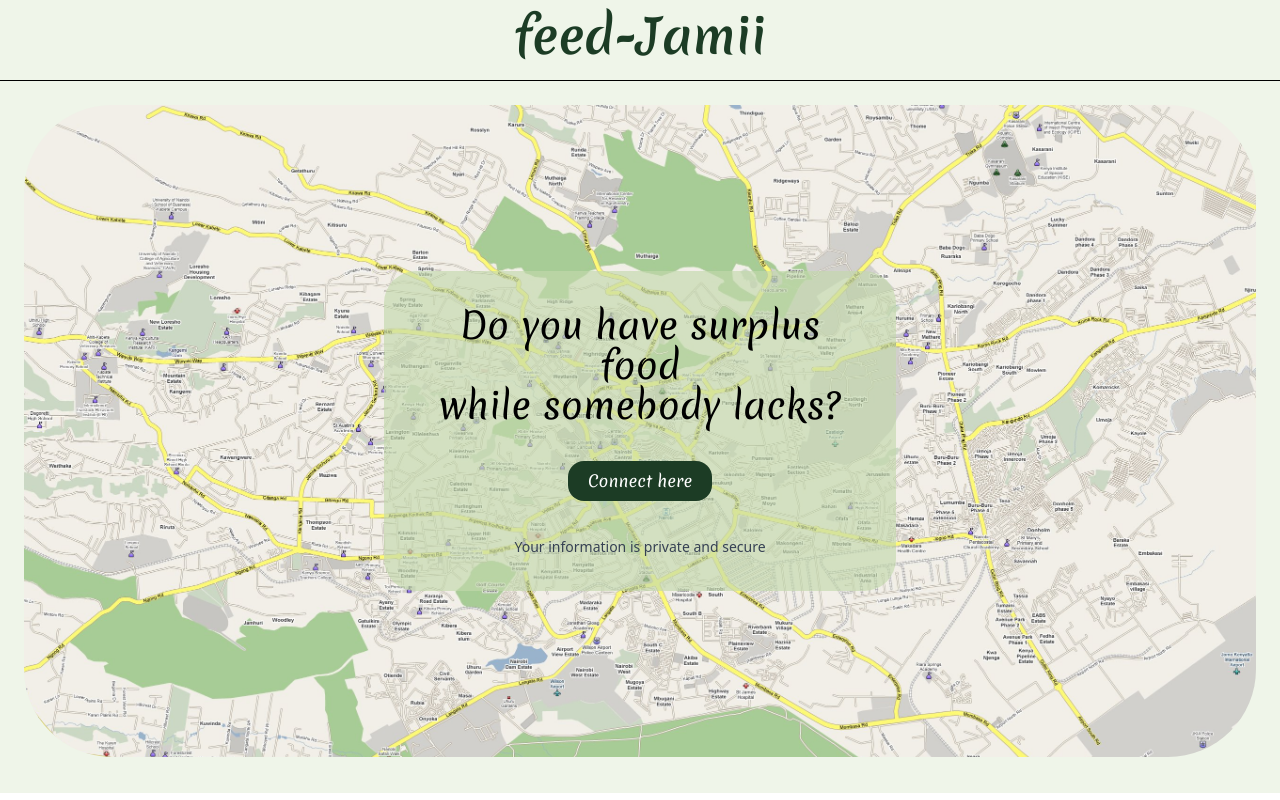
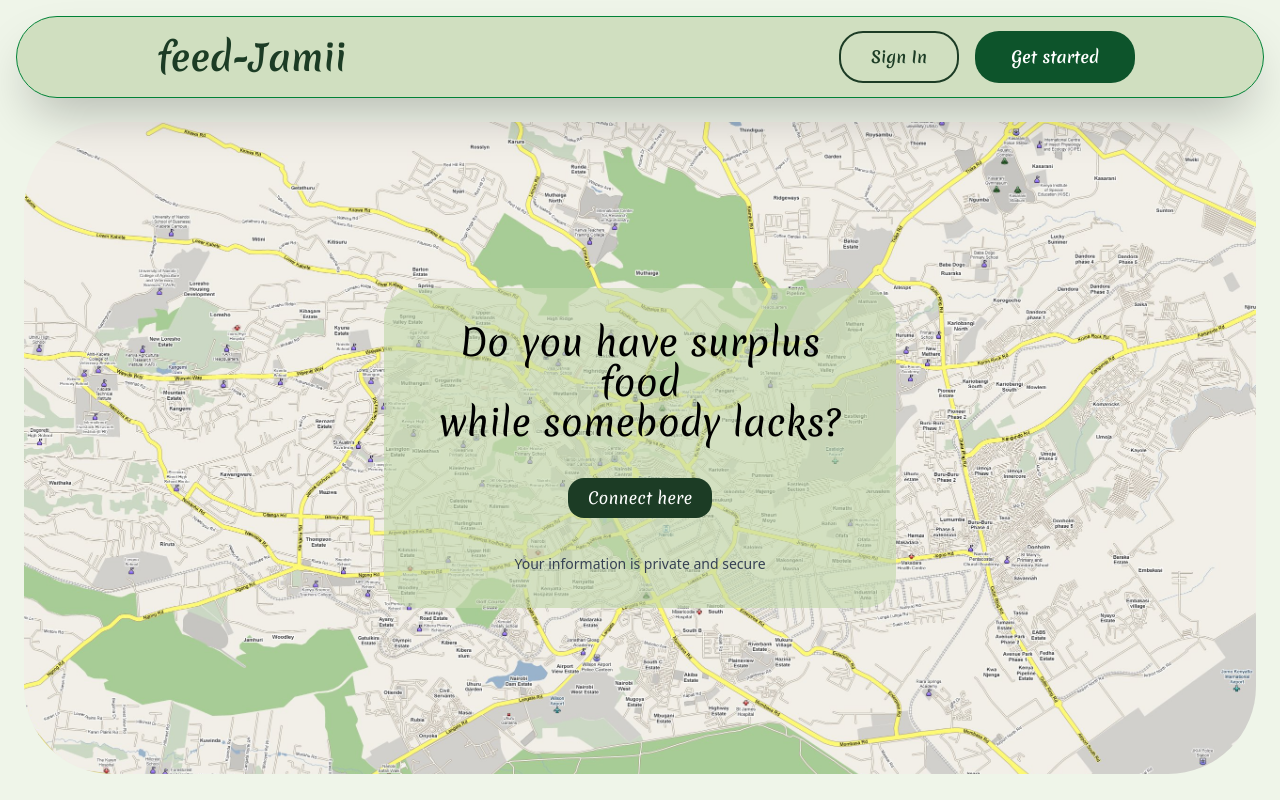
Before and after one commit to Lord-Abiolla/feed-jamii, a React (Vite) app: page / in a window 1280 px wide. Shown: the top 800 px of the page. Built offline with nearby package versions, Linux system fonts and the light colour scheme; a web font is replaced by a local one.

Commit message:
Update header to incorporate sign in and Get Started buttons

```diff
--- a/src/components/layouts/Header.jsx
+++ b/src/components/layouts/Header.jsx
@@ -1,10 +1,22 @@
 function Header() {
     return (
-        <div className="top-0">
-            <h1 className="font-merienda text-5xl font-semibold text-center p-3 text-[#1C3C25]">
-                feed-Jamii
-            </h1>
-            <hr className="mt-2 bg-gray-400" />
+        <div className="top-4 flex gap-9 items-center justify-between border-1 border-green-700 bg-[#d0dfc0] mb-4 mx-4 rounded-full shadow-2xl sticky z-[1000]">
+            <div className="p-2">
+                <h1 className="ml-30 font-merienda text-4xl font-semibold text-center p-3 text-[#1C3C25]">
+                    feed-Jamii
+                </h1>
+            </div>
+            <div className="p-2 flex gap-4 mr-30">
+                <button
+                    className="font-merienda border-2 border-[#1C3C25] bg-transparent px-3 w-30 cursor-pointer rounded-3xl font-semibold text-center p-3 text-[#1C3C25] hover:bg-[#1C3C25] hover:text-white"
+                >
+                    Sign In
+                </button>
+                <button className="font-merienda bg-green-900 px-3 w-40 cursor-pointer rounded-3xl font-semibold text-center p-3 text-white hover:bg-transparent hover:text-[#1C3C25] hover:border-2 hover:border-[#1C3C25]">
+                    Get started
+                </button>
+            </div>
+            {/* <hr className="mt-2 bg-gray-400" /> */}
         </div>
     )
 }
```
